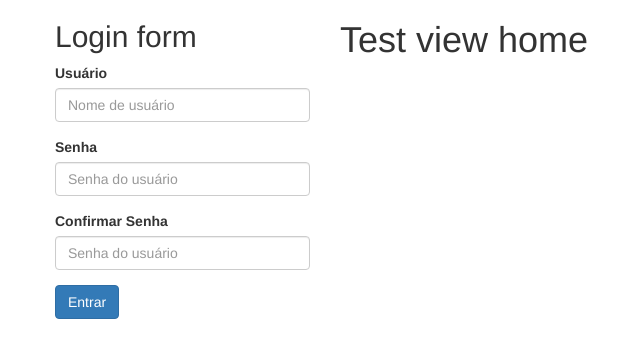
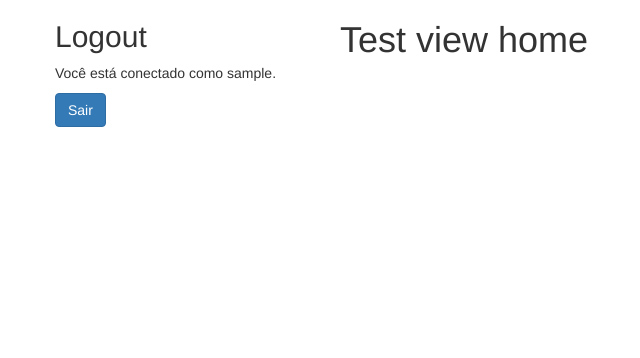
Before and after one commit to AlexSerodio/codeigniter-course, a CodeIgniter app: page /codeigniter-course/index.php/home in a window 1280 px wide. Shown: the top 358 px of the page, without its empty margins (30-670 px from the left). Run offline with CodeIgniter, Linux system fonts and the light colour scheme; the visitor is signed in with stand-in values (Sample User, id 1).

Commit message:
Add logout function

```diff
--- /dev/null
+++ b/ci/application/views/admin_home_view.php
@@ -0,0 +1,3 @@
+<h2>
+    Admin Homepage
+</h2>
--- a/ci/application/views/users/login_view.php
+++ b/ci/application/views/users/login_view.php
@@ -64,6 +64,23 @@
 
 <?php
     } else {
-        echo "Logout";
+
+        echo '<h2>Logout</h2>';
+
+        echo form_open('users/logout');
+
+            if($this->session->userdata('username')) {
+                echo 'Você está conectado como ' . $this->session->userdata('username') . '.</p>';
+            }
+
+            $data = array(
+                'class' => 'btn btn-primary',
+                'name' => 'submit',
+                'value' => 'Sair'
+            );
+
+            echo form_submit($data);
+
+        echo form_close();
     }
 ?>
```
Also changed, not shown: ci/application/controllers/users.php (+12 -2 lines).
